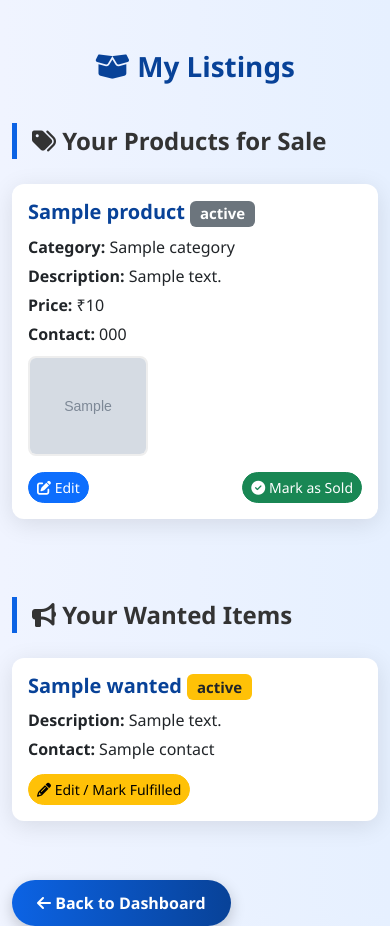
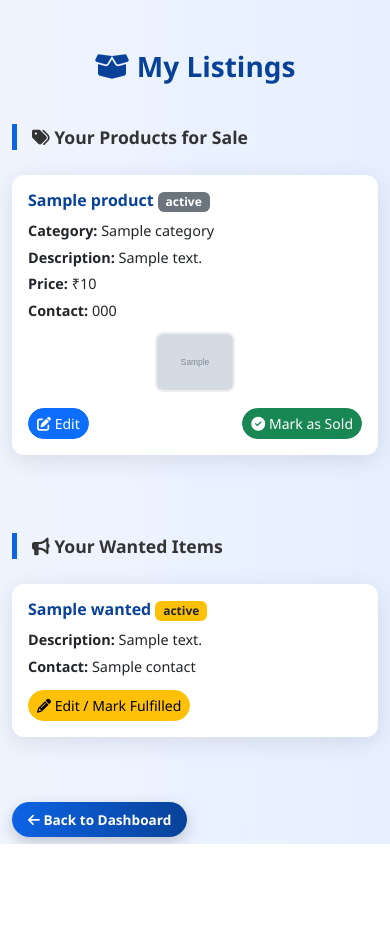
Before and after one commit to akshatabakre/Resell-nitrr, a Flask app: page /my_listings in a window 390 px wide. After the commit the page ends 844 px from the top, so only its background shows below. Run offline with Flask 3, Linux system fonts and the light colour scheme; the visitor is signed in with stand-in values (Sample User, id 1); grey boxes marked "Sample" are stand-in pictures; a database or web service that is not in the repository returns one stand-in record (values such as "Sample title"); some libraries are stand-ins or nearby versions.

Commit message:
added media quries

```diff
--- a/templates/my_listings.html
+++ b/templates/my_listings.html
@@ -129,6 +129,70 @@
         .image-gallery img:hover {
             transform: scale(1.05);
         }
+
+        /* Media Queries for Responsiveness */
+        @media (max-width: 991px) {
+            .card-body h5 {
+                font-size: 1.1rem;
+            }
+
+            .card-body p {
+                font-size: 0.95rem;
+            }
+
+            .dashboard-btn a {
+                font-size: 0.9rem;
+                padding: 10px 20px;
+            }
+
+            .image-gallery img {
+                width: 100px;
+                height: 80px;
+            }
+        }
+
+        @media (max-width: 767px) {
+            .section-title {
+                font-size: 1.25rem;
+            }
+
+            .image-gallery {
+                justify-content: center;
+            }
+
+            .image-gallery img {
+                width: 90px;
+                height: 70px;
+            }
+        }
+
+        @media (max-width: 575px) {
+            h1 {
+                font-size: 1.75rem;
+            }
+
+            .section-title {
+                font-size: 1.1rem;
+            }
+
+            .card-body h5 {
+                font-size: 1rem;
+            }
+
+            .card-body p {
+                font-size: 0.9rem;
+            }
+
+            .dashboard-btn a {
+                font-size: 0.85rem;
+                padding: 8px 16px;
+            }
+
+            .image-gallery img {
+                width: 80px;
+                height: 60px;
+            }
+        }
     </style>
 </head>
 <body>
```
